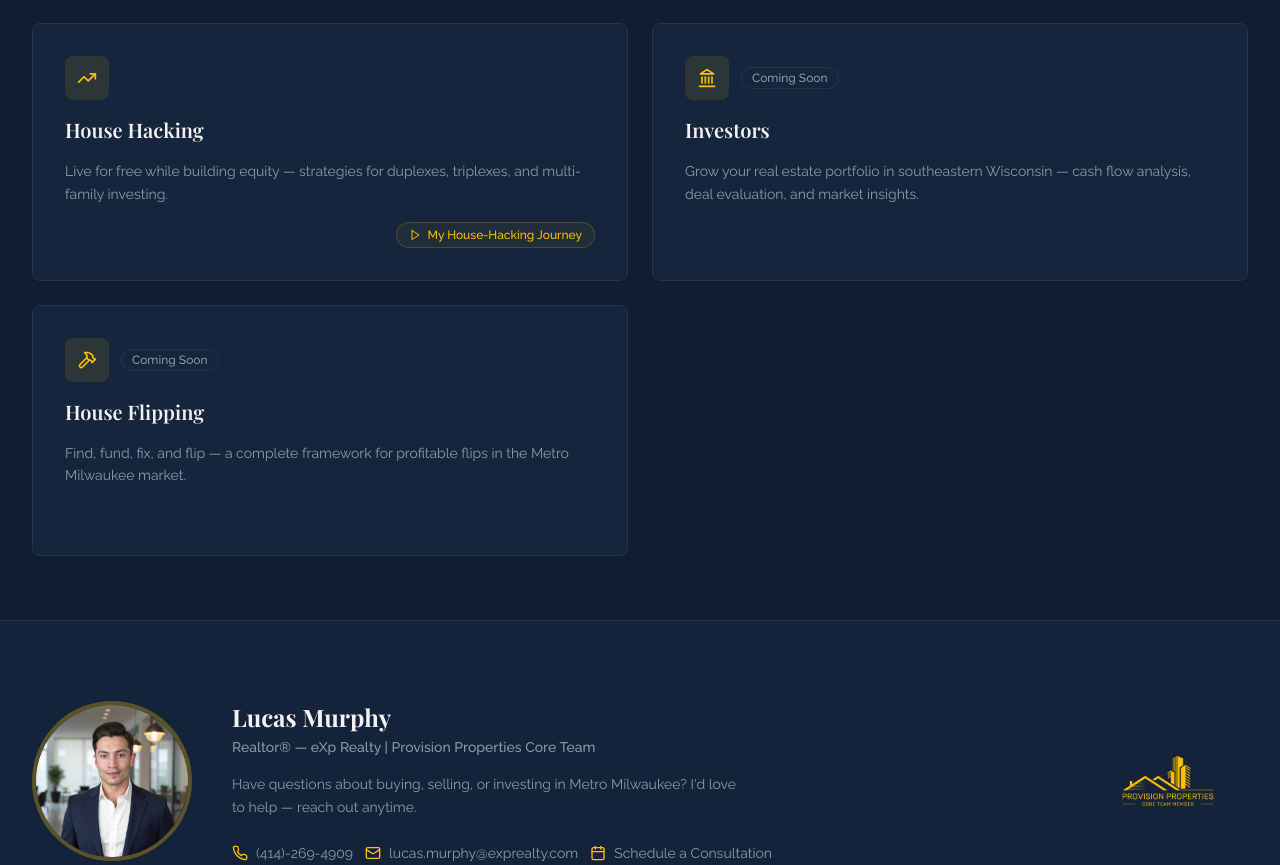
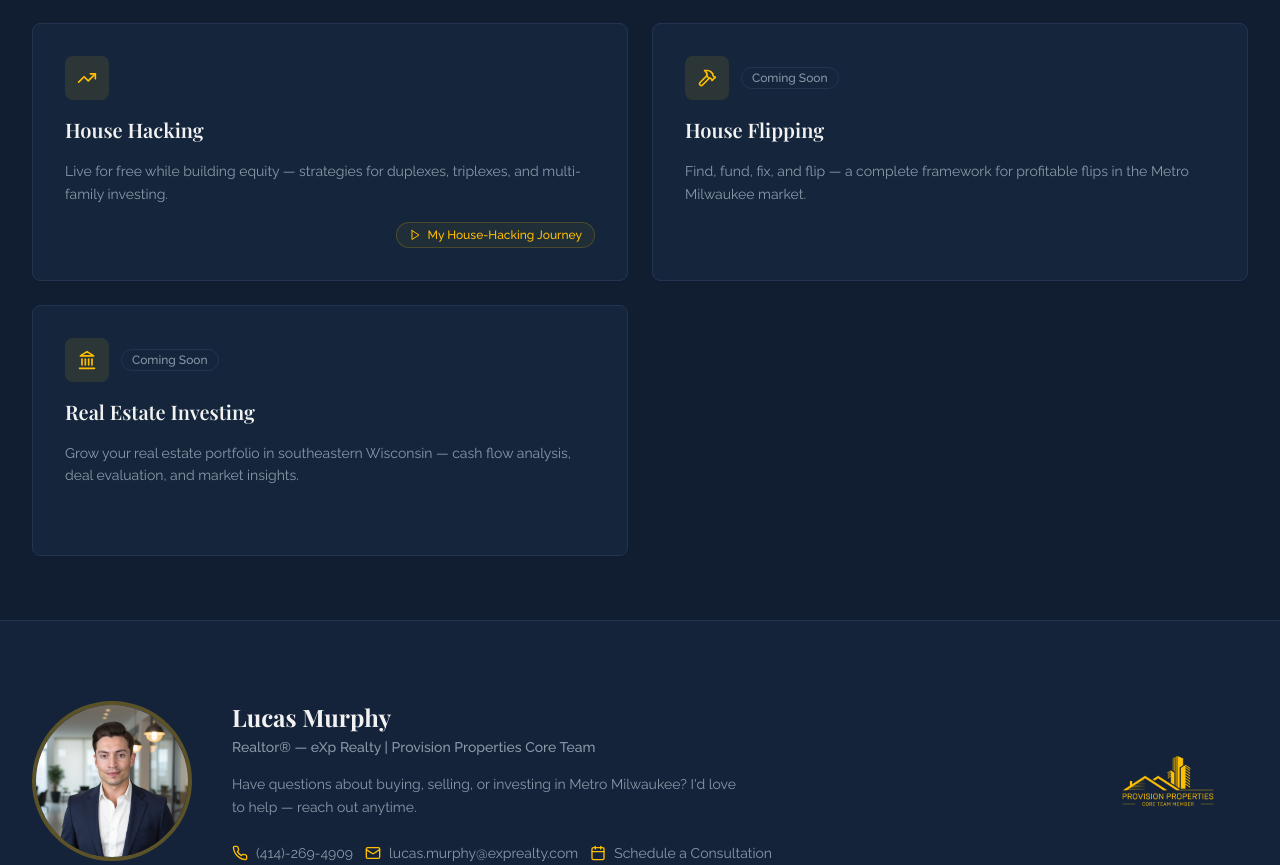
Before and after one commit to lucasmurphyrei-cpu/lucasmurphyrealestate-website, a React (Vite) app: page /guides in a window 1280 px wide. Shown: the part 1853-2718 px from the top of the page. Built offline with nearby package versions, Linux system fonts and the light colour scheme; no server answers; the HTML template or start-up script is replaced by a standard one.

Commit message:
Reorder investor guides; rename Investors to Real Estate Investing
Co-Authored-By: Claude Opus 4.7 (1M context) <noreply@anthropic.com>

```diff
--- a/src/pages/Index.tsx
+++ b/src/pages/Index.tsx
@@ -33,8 +33,8 @@ const guideCategories = [
     heading: "Investor Guides",
     items: [
       { icon: TrendingUp, label: "House Hacking", to: "https://www.lucasmurphyrealestate.com/guide/house-hacking-guide", desc: "Live for free while building equity", newTab: true },
-      { icon: Landmark, label: "Investors", to: "/guides/investors", desc: "Grow your real estate portfolio" },
       { icon: Hammer, label: "House Flipping", to: "/guides/house-flipping", desc: "Find, fund, fix, and flip in Metro Milwaukee" },
+      { icon: Landmark, label: "Real Estate Investing", to: "/guides/investors", desc: "Grow your real estate portfolio" },
     ],
   },
 ];
--- a/src/pages/guides/GuidesOverview.tsx
+++ b/src/pages/guides/GuidesOverview.tsx
@@ -60,17 +60,17 @@ const investorGuides: Guide[] = [
     status: "available",
   },
   {
-    icon: Landmark,
-    label: "Investors",
-    to: "/guides/investors",
-    desc: "Grow your real estate portfolio in southeastern Wisconsin — cash flow analysis, deal evaluation, and market insights.",
-    status: "coming_soon",
-  },
-  {
     icon: Hammer,
     label: "House Flipping",
     to: "/guides/house-flipping",
     desc: "Find, fund, fix, and flip — a complete framework for profitable flips in the Metro Milwaukee market.",
+    status: "coming_soon",
+  },
+  {
+    icon: Landmark,
+    label: "Real Estate Investing",
+    to: "/guides/investors",
+    desc: "Grow your real estate portfolio in southeastern Wisconsin — cash flow analysis, deal evaluation, and market insights.",
     status: "coming_soon",
   },
 ];
```
